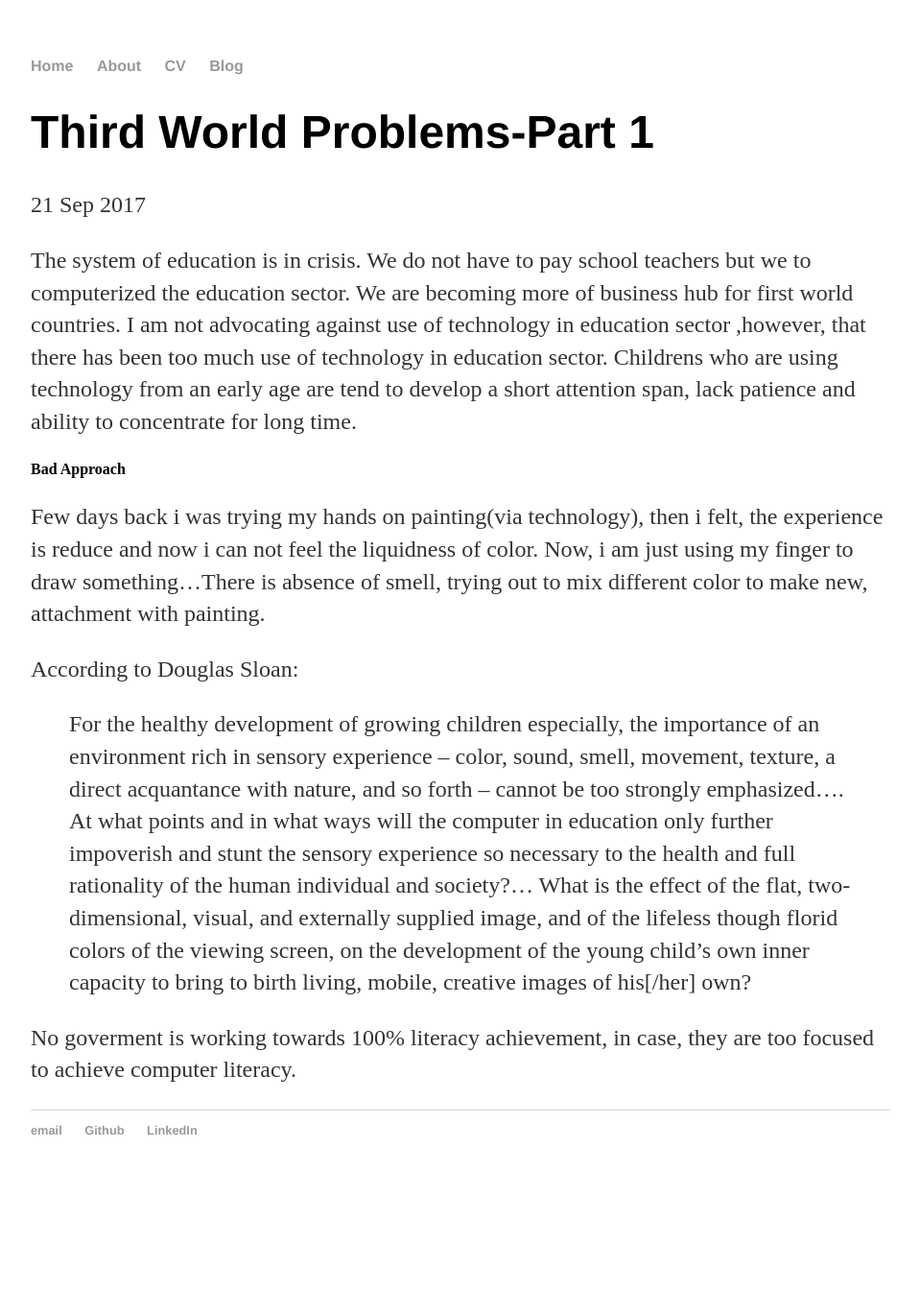
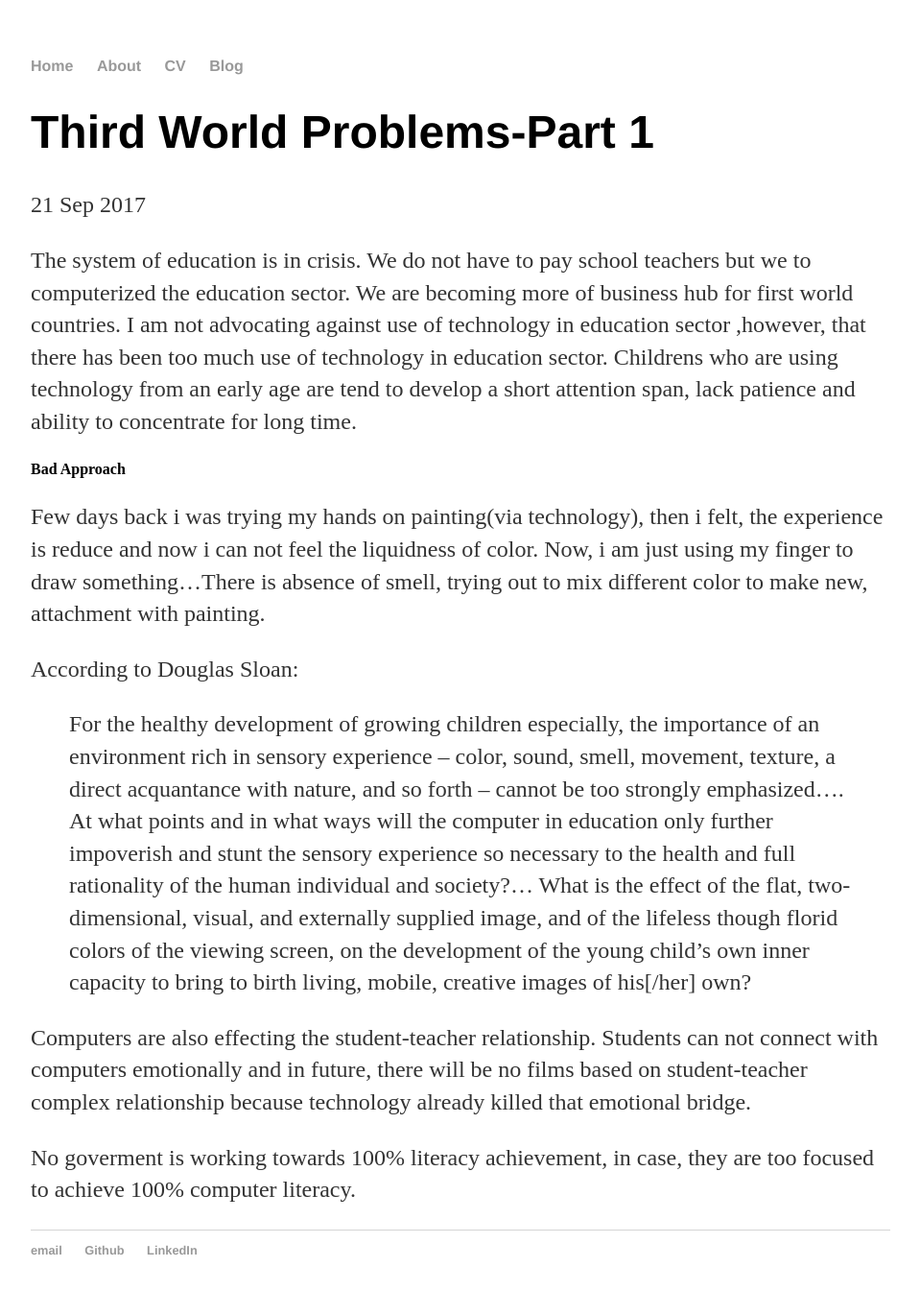
Before and after one commit to summii/summii.github.io, a Jekyll site: the page built from _posts/2017-09-21-third-world-problems.md, in a window 1280 px wide. Shown: the whole page at 96% size, without its empty margins (160-1119 px from the left). Built offline with Jekyll 4.4.1, drawn with Linux system fonts in a browser that asks for light colours; before the commit the page ends 1245 px from its top, so only the background shows below that.

Commit message:
Update 2017-09-21-third-world-problems.md

```diff
--- a/_posts/2017-09-21-third-world-problems.md
+++ b/_posts/2017-09-21-third-world-problems.md
@@ -23,4 +23,6 @@ health and full rationality of the human individual and society?... What is the
 externally supplied image, and of the lifeless though florid colors of the viewing screen, on the development of the young child's
 own inner capacity to bring to birth living, mobile, creative images of his[/her] own?
 
-No goverment is working towards 100% literacy achievement, in case, they are too focused to achieve computer literacy.
+Computers are also effecting the student-teacher relationship. Students can not connect with computers emotionally and in future, there will be no films based on student-teacher complex relationship because technology already killed that emotional bridge.
+
+No goverment is working towards 100% literacy achievement, in case, they are too focused to achieve 100% computer literacy.
```
